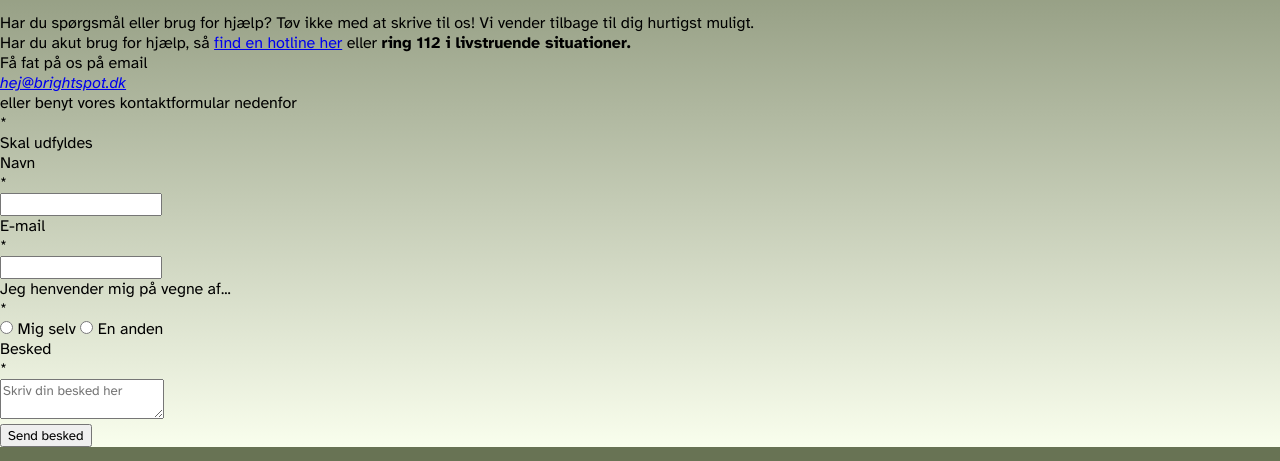
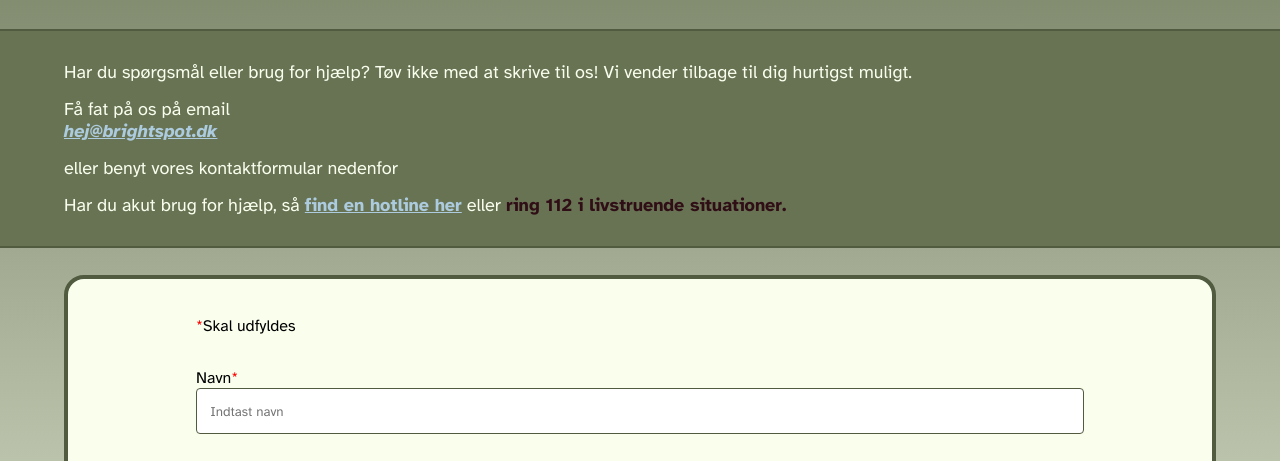
Before and after one commit to laerkevanille/pr2-accessibility, a plain HTML site: page kontakt.html in a window 1280 px wide. Shown: the part 335-796 px from the top of the page. Drawn offline with Linux system fonts and the light colour scheme; a web font is replaced by a local one.

Commit message:
tilmelding til nyhedsbrev + styling af kontaktformular

```diff
--- a/css/style.css
+++ b/css/style.css
@@ -108,14 +108,14 @@ h3{
 
 .categories a{
     text-decoration: none;
-    color: #160902;
+    color: #accbde;
     font-size: 18px;
     font-weight: 600;
 }
 
 .categories a:hover{
     text-decoration: underline;
-    color: #210f05;
+    color: #0b283b;
 }
 
 .left-sec, .right-sec{
@@ -170,6 +170,29 @@ h3{
     justify-self: flex-end;
 }
 
+.nyhedsbrev{
+    background-color: #accbde;
+    border: 4px solid #515b3f;
+    border-radius: 15px;
+    padding: 1.3em 5%;
+    margin: 2em 5%;
+}
+
+.nyhedsbrev h2, .nyhedsbrev h3{
+    color: #515b3f;
+    padding-bottom: 10px;
+    text-align: center;
+}
+
+.nyhedsbrev p{
+    color: #2e2e2e;
+    padding-bottom: 1.3em;
+}
+
+.nyhedsbrev input[type=email]{
+    margin-bottom: 15px;
+}
+
 .textbox{
     margin: 2em 5%;
     padding: 1.3em 5%;
@@ -180,6 +203,10 @@ h3{
 
 .textbox h3, .textbox p{
     padding-bottom: 1em;
+}
+
+.textbox p{
+    color: #2e2e2e;
 }
 
 .quote{
@@ -203,7 +230,103 @@ cite{
 
 /*Kontakt*/
 
+.tekst-kontakt{
+    background-color: #687354;
+    border-top: 2px solid #515b3f;
+    border-bottom: 2px solid #515b3f;
+    padding: 15px 5% 30px 5%;
+    margin: 1em 0;
+}
 
+.tekst-kontakt p{
+    color: #f9feed;
+    margin-top: 15px;
+    font-size: 18px;
+    font-weight: 500;
+}
+
+.tekst-kontakt a{
+    color: #accbde;
+    font-weight: 600;
+    font-size: 18px;
+}
+
+strong{
+    color: #300e16;
+}
+
+form{
+    display: flex;
+    flex-direction: column;
+    align-content: center;
+    background-color: #f9feed;
+    border: 4px solid #515b3f;
+    border-radius: 20px;
+    padding: 1.3em 10%;
+    margin: 1.7em 5%;
+}
+
+input[type=text], input[type=email], textarea{
+	width: 100%;
+	padding: 1em;
+	border: 1px solid #515b3f;
+	border-radius: 4px;
+}
+
+.text, .navn, .email, fieldset, .besked, .submit{
+    margin: 1em 0;
+}
+
+label, .text, legend, .options{
+    display: flex;
+}
+
+.asterisk{
+    color: red;
+}
+
+fieldset{
+    padding: 1em 0.2em;
+    border: dotted #515b3f;
+    justify-content: center;
+}
+
+legend{
+    text-align: center;
+}
+
+fieldset .options{
+    justify-content: center;
+}
+
+.options input{
+    margin-right: 5px;
+}
+
+.options label{
+    margin-right: 2.5em;
+}
+
+textarea{
+    min-height: 20vh;
+}
+
+input[type=submit]{
+    display: flex;
+    justify-self: center;
+    text-align: center;
+    font-size: 20px;
+    color: #f9feed;
+    background-color: #687354;
+    border: 2px solid #515b3f;
+    border-radius: 4px;
+    padding: 5px;
+}
+
+input[type=submit]:hover{
+    background-color: #515b3f;
+    cursor: pointer;
+}
 
 
 /*Footer*/
--- a/kontakt.html
+++ b/kontakt.html
@@ -45,32 +45,41 @@
     <main>
 
         <h1>Skriv til os!</h1>
-        <p>Har du spørgsmål eller brug for hjælp? Tøv ikke med at skrive til os! Vi vender tilbage til dig hurtigst muligt.</p>
 
-        <p>Har du akut brug for hjælp, så <a href="#">find en hotline her</a> eller <strong>ring 112 i livstruende situationer.</strong></p>
+        <section class="tekst-kontakt">
+            <p>Har du spørgsmål eller brug for hjælp? Tøv ikke med at skrive til os! Vi vender tilbage til dig hurtigst muligt.</p>
 
-        <p>Få fat på os på email</p>
-        <address class="email-kontakt" aria-label="email-adresse"><a href="#">hej@brightspot.dk</a></address>
+            <p>Få fat på os på email</p>
+            <address class="email-kontakt" aria-label="email-adresse"><a href="#" target="_blank">hej@brightspot.dk</a></address>
 
-        <p>eller benyt vores kontaktformular nedenfor</p>
+            <p>eller benyt vores kontaktformular nedenfor</p>
+
+            <p>Har du akut brug for hjælp, så <a href="#">find en hotline her</a> eller <strong>ring 112 i livstruende situationer.</strong></p>
+        </section>
 
         <form action="">
 
-            <p><p>*</p>Skal udfyldes</p>
+            <div class="text">
+                <p class="asterisk">*</p>
+                <p>Skal udfyldes</p>
+            </div>
 
             <div class="navn">
-                <label for="navn">Navn<p>*</p></label>
-                <input type="text" name="navn" id="navn" autocomplete="name" required>
+                <label for="navn">Navn<p class="asterisk">*</p></label>
+                <input type="text" name="navn" id="navn" autocomplete="name" placeholder="Indtast navn" required>
             </div>
 
             <div class="email">
-                <label for="email">E-mail<p>*</p></label>
-                <input type="email" id="email" autocomplete="email" required>
+                <label for="email">E-mail<p class="asterisk">*</p></label>
+                <input type="email" id="email" autocomplete="email" placeholder="Indtast e-mail" required>
             </div>
 
-            <div class="henv-pers">
+            <fieldset>
 
-                <p>Jeg henvender mig på vegne af...<p>*</p></p>
+                <legend>
+                    Jeg henvender mig på vegne af...
+                    <p class="asterisk">*</p>
+                </legend>
 
                 <div class="options">
                     <input type="radio" name="henvendelse" id="mig" required>
@@ -80,10 +89,10 @@
                     <label for="anden">En anden</label>
                 </div>
 
-            </div>
+            </fieldset>
 
             <div class="besked">
-                <label for="besked">Besked<p>*</p></label>
+                <label for="besked">Besked<p class="asterisk">*</p></label>
                 <textarea name="besked" id="besked" placeholder="Skriv din besked her" required></textarea>
             </div>
 
```
Also changed, not shown: index.html (+11 -0 lines).
